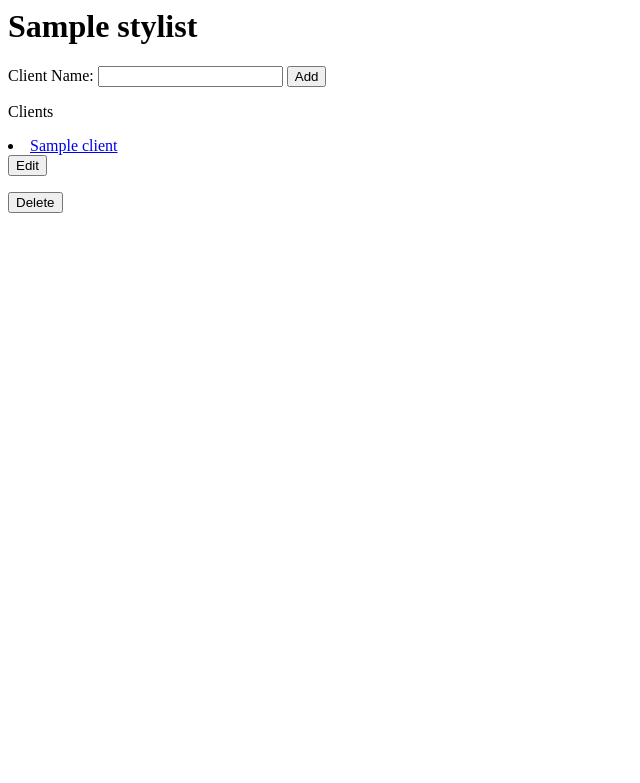
After one commit to michaellor/php-code-review-3-salon, a PHP site: template views/stylist_edit.html.twig in a window 1280 px wide. The commit adds this page. Shown: the top 783 px of the page, without its empty margins (0-640 px from the left). Run offline with PHP 8.4, Linux system fonts and the light colour scheme; the template is opened without the code that fills it: most values are stand-ins (such as "Sample title", 1, 10 or a date in 2020); some libraries are stand-ins or nearby versions.

Commit message:
add stylist.html.twig and stylist_edit.html.twig

```diff
--- /dev/null
+++ b/views/stylist_edit.html.twig
@@ -0,0 +1,31 @@
+<html>
+<head>
+    <title></title>
+</head>
+<body>
+  <div class="container">
+    <h1>{{ stylist.getName }}</h1>
+
+    <form action="/stylist" method="post">
+      <label for="client_name">Client Name:</label>
+      <input name="client_name" type="text">
+      <button type="submit">Add</button>
+    </form>
+
+    <p>Clients</p>
+
+      {% for client in clients %}
+        <li><a href="/stylist/{id}">{{ client.getName }}</a></li>
+          <form action="/stylist/{id}/edit" method="get">
+            <button type="submit">Edit</button>
+          </form>
+          <form action="/" method="post">
+            <input name="_method" type="hidden" value="delete">
+            <button type="submit">Delete</button>
+          </form>
+      {% endfor %}
+
+
+  </div>
+</body>
+</html>
```
Also changed, not shown: app/app.php (+9 -1 lines), views/index.html.twig (+6 -8 lines).
